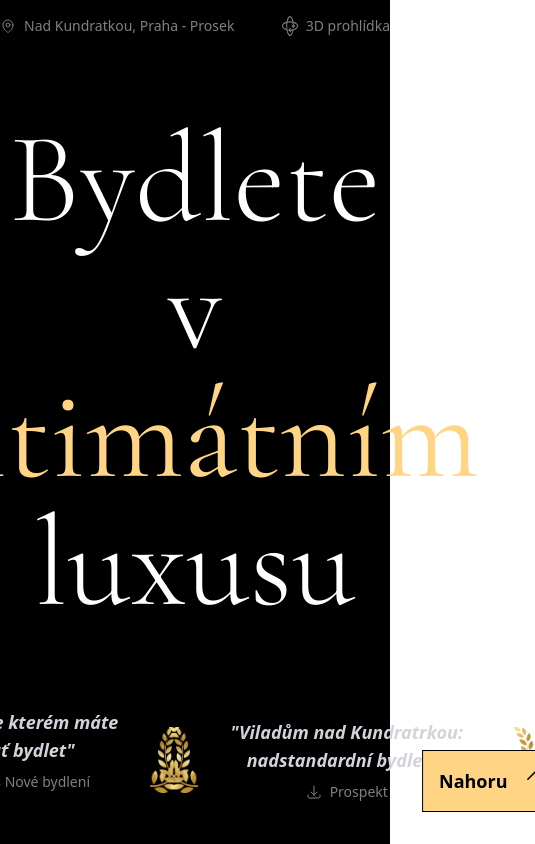
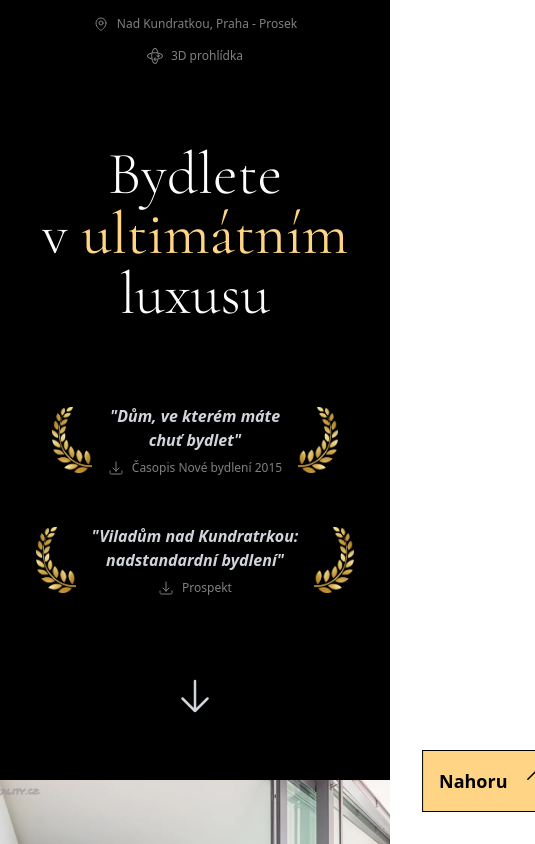
Before and after one commit to misslecter/property-web, a Vue app: page / in a window 390 px wide. Shown: the top 844 px of the page, 535 px wide, since content can reach past the window. Built offline with nearby package versions, Linux system fonts and the light colour scheme; a web font is replaced by a local one.

Commit message:
Fix mobile.

```diff
--- a/src/App.vue
+++ b/src/App.vue
@@ -24,16 +24,16 @@ const imageIcon: VNode = h("img", {
 </script>
 
 <template>
-  <div id="top" class="min-h-screen bg-black text-gray-300">
+  <div id="top" class="min-h-screen bg-black pb-[160px] text-gray-300">
     <AppContainer>
       <div class="flex flex-col pb-[4rem]">
-        <div class="flex items-center justify-between py-4">
+        <div class="flex flex-col items-center justify-between gap-4 py-4 lg:flex-row">
           <PropertyAddress />
           <AppLinkWithIcon title="3D prohlídka" to="#3d" :icon="imageIcon" />
         </div>
         <div class="flex flex-1 flex-col items-center justify-center gap-20">
           <div
-            class="font-headings pt-[4rem] text-center text-[8rem] font-thin leading-[8rem] text-white"
+            class="font-headings pt-[4rem] text-center text-6xl font-thin text-white lg:text-[8rem] lg:leading-[8rem]"
           >
             Bydlete<br />v <span class="text-primary font-normal">ultimátním</span> luxusu
           </div>
@@ -69,7 +69,7 @@ const imageIcon: VNode = h("img", {
       <iframe
         src="https://my.matterport.com/show/?m=VdxdAxDqy1g"
         width="100%"
-        class="lg:h-screen"
+        class="h-[300px] lg:h-screen"
         title="Example Website"
       >
       </iframe>
--- a/src/components/layout/AppBadges.vue
+++ b/src/components/layout/AppBadges.vue
@@ -13,16 +13,16 @@ if (!info) {
 </script>
 
 <template>
-  <div class="flex items-center justify-center gap-12">
+  <div class="flex flex-col items-center justify-center gap-12 lg:flex-row">
     <div
       v-for="(badge, index) in info.badges"
       :key="index"
-      class="flex flex-1 items-center justify-center gap-8"
+      class="flex flex-1 items-center justify-center gap-4 md:gap-8"
     >
       <img src="../../assets/img/leaf-left.png" alt="Leaf left" class="w-[40px]" />
       <div class="flex flex-1 flex-col items-center gap-2">
         <div
-          class="whitespace-nowrap text-center text-lg font-bold italic"
+          class="whitespace-nowrap text-center font-bold italic md:text-lg"
           v-html="'&quot;' + badge.title + '&quot;'"
         />
         <AppLinkWithIcon
--- a/src/components/layout/AppContainer.vue
+++ b/src/components/layout/AppContainer.vue
@@ -1,5 +1,5 @@
 <template>
-  <div class="container mx-auto sm:px-6 lg:px-8">
+  <div class="container mx-auto px-8">
     <slot></slot>
   </div>
 </template>
--- a/src/components/layout/AppLinkWithIcon.vue
+++ b/src/components/layout/AppLinkWithIcon.vue
@@ -20,8 +20,12 @@ const props = defineProps<{
 <template>
   <div class="flex gap-2 align-middle text-white opacity-50 hover:opacity-80">
     <component :is="icon" class="w-4" />
-    <a :href="props.to" :download="props.download" :target="target" class="text-sm">{{
-      props.title
-    }}</a>
+    <a
+      :href="props.to"
+      :download="props.download"
+      :target="target"
+      class="text-center text-xs sm:text-sm"
+      >{{ props.title }}</a
+    >
   </div>
 </template>
```
